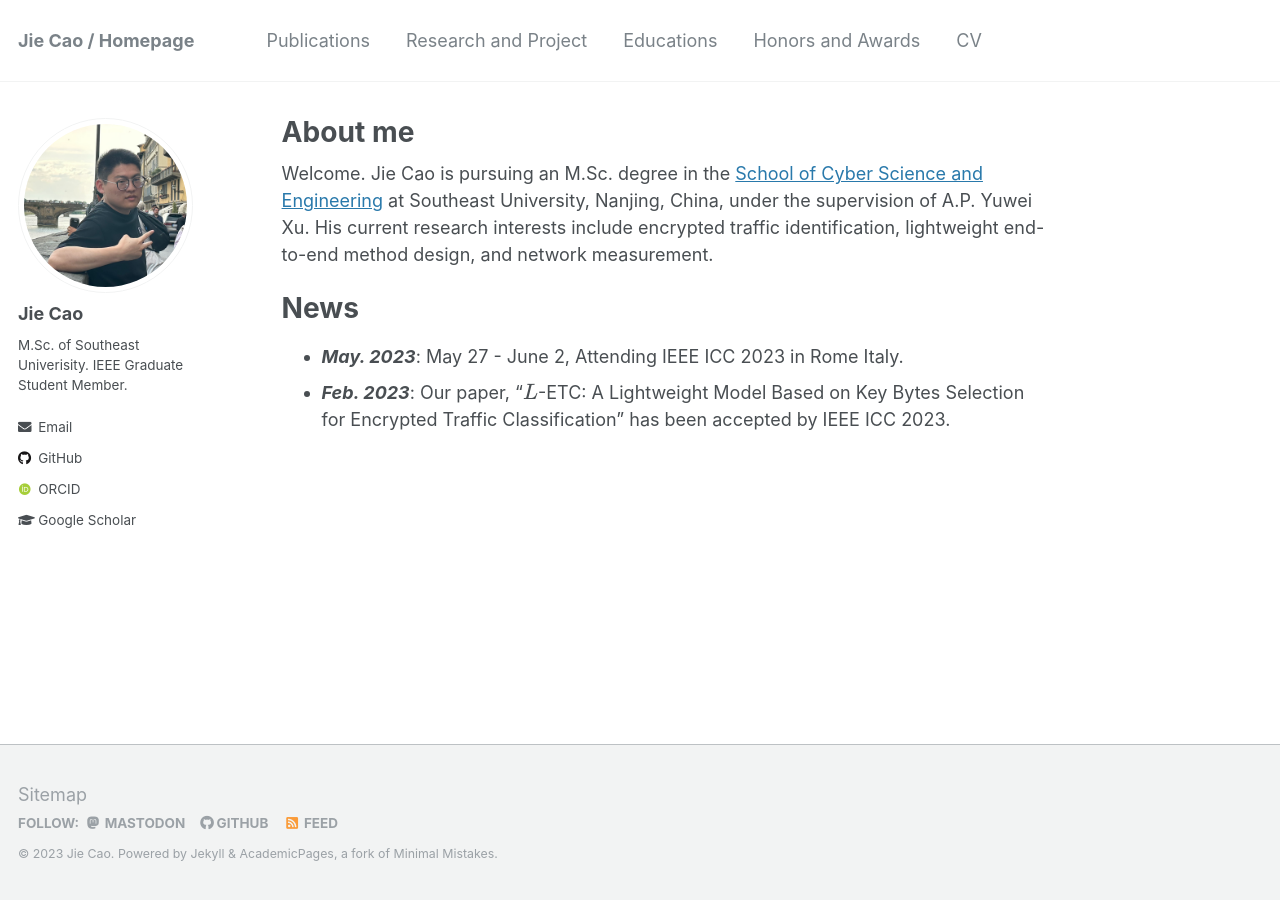
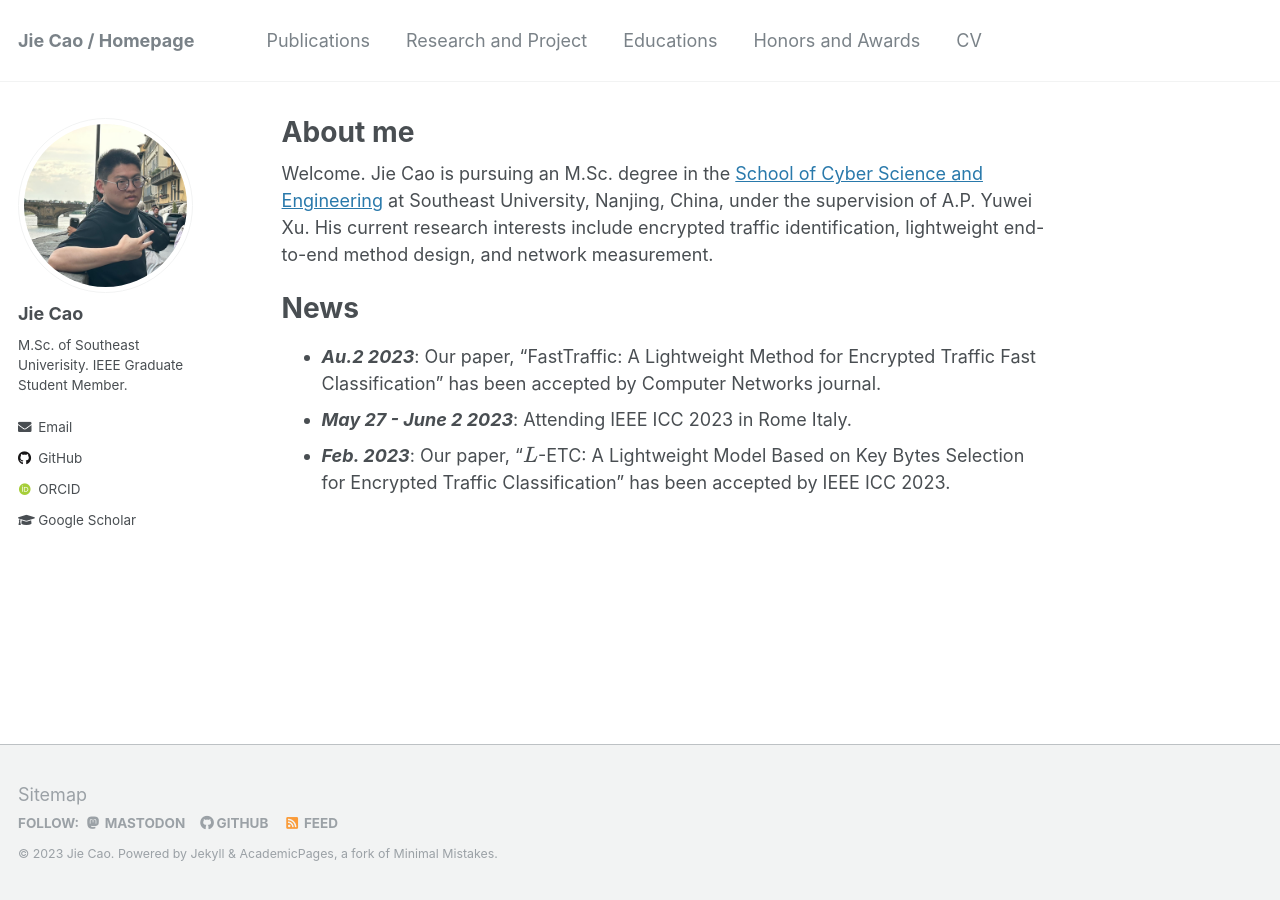
Before and after one commit to JieJayCao/JieJayCao.github.io, a Jekyll site: the page built from _pages/about.md, in a window 1280 px wide. Built offline with Jekyll 4.4.1, drawn with Linux system fonts in a browser that asks for light colours; some web fonts are replaced; formulas are drawn with MathJax 3.

Commit message:
Update about.md

```diff
--- a/_pages/about.md
+++ b/_pages/about.md
@@ -11,6 +11,6 @@ redirect_from:
 Welcome. Jie Cao is pursuing an M.Sc. degree in the [School of Cyber Science and Engineering](https://cyber.seu.edu.cn/) at Southeast University, Nanjing, China, under the supervision of A.P. Yuwei Xu. His current research interests include encrypted traffic identification, lightweight end-to-end method design, and network measurement.
 
 # News
-
-- ***May. 2023***: May 27 - June 2, Attending IEEE ICC 2023 in Rome Italy.
+- ***Au.2 2023***: Our paper, "FastTraffic: A Lightweight Method for Encrypted Traffic Fast Classification" has been accepted by Computer Networks journal.
+- ***May 27 - June 2 2023***: Attending IEEE ICC 2023 in Rome Italy.
 - ***Feb. 2023***: Our paper, “$L$-ETC: A Lightweight Model Based on Key Bytes Selection for Encrypted Traffic Classification” has been accepted by IEEE ICC 2023.
```
